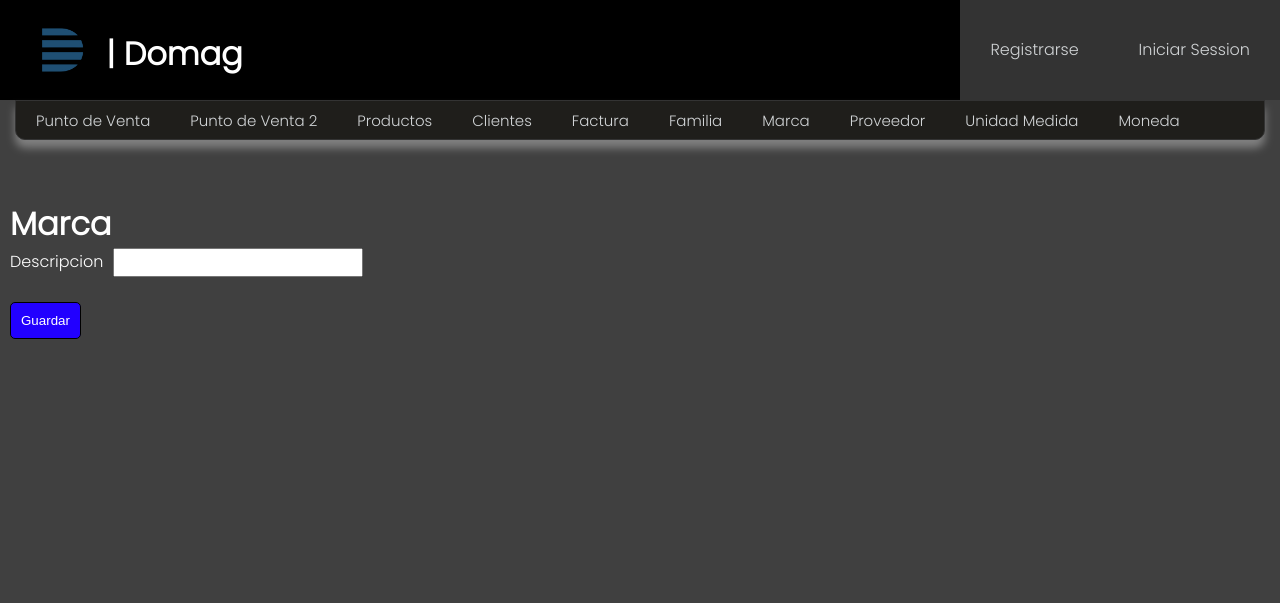
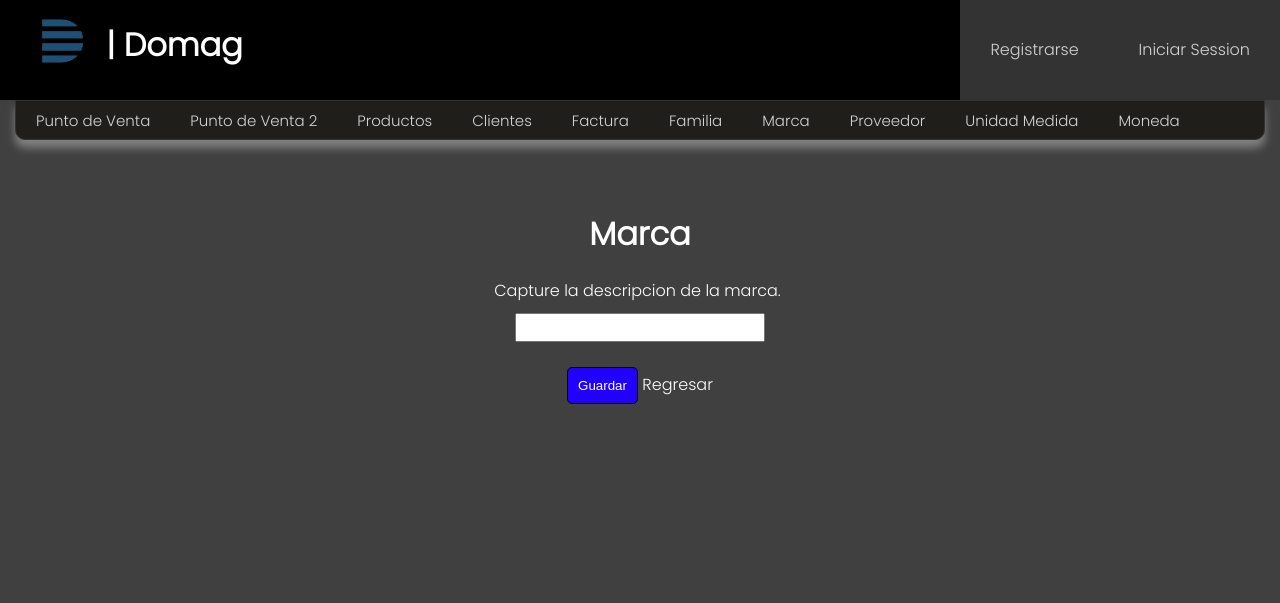
Before and after one commit to AntonIL28/domagpos1, a Django app: page /add_marca/ in a window 1280 px wide. Shown: the top 603 px of the page. Run offline with Django 4.2, Linux system fonts and the light colour scheme.

Commit message:
mejora de formato en los formularios de familia, marca, unidad, proveedor y moneda

```diff
--- a/domagPOS1/POS/templates/add_marca.html
+++ b/domagPOS1/POS/templates/add_marca.html
@@ -6,17 +6,27 @@
 <style>
     #description{
         width: 250px;
+        display:  block;
+    }
+
+    h1{
+        margin-bottom: 20px;
+    }
+
+    input{
+        margin-top: 10px;
     }
 </style>
 
 
-<h1>Marca</h1>
 
+<div class="content_uniq">
     <form method="POST" class="uniq_form">
 
         {% csrf_token %}
         <div class="marca_content">
-        <label for="description" class="marca_title">Descripcion</label>
+            <h1>Marca</h1>
+            <label for="description" class="marca_title">Capture la descripcion de la marca.</label>
             <input type="text" id="description" name="description" value="{% if marca %}{{ marca.description }}{% endif %}"required>
         </div>
 
@@ -26,6 +36,8 @@
             {% if marca %}
                     <a href="{% url 'DeleteMarca' marca.id %}"><button type="button" class="delete_producto_button">Eliminar</button></a>
             {% endif %}
+
+            <a href="{% url 'Marca' %}">Regresar</a>
         </div>
-
+</div>
 {% endblock content %}
--- a/domagPOS1/main/static/css/style.css
+++ b/domagPOS1/main/static/css/style.css
@@ -824,3 +824,15 @@ footer{
     border: 1px solid black;
     border-radius: 5px;
 }
+
+/* Formularios Nuevos */
+.content_uniq{
+    display: flex;
+    justify-content: center;
+    text-align: -webkit-center;
+}
+
+.uniq_form{
+    align-self: center;
+    margin: 10px;
+}
```
Also changed, not shown: domagPOS1/POS/templates/add_familia.html (+16 -6 lines), domagPOS1/POS/templates/add_moneda.html (+15 -4 lines), domagPOS1/POS/templates/add_proveedor.html (+15 -4 lines), domagPOS1/POS/templates/add_unidadmedida.html (+15 -4 lines). Lines whose indentation alone changed are shown as unchanged.
